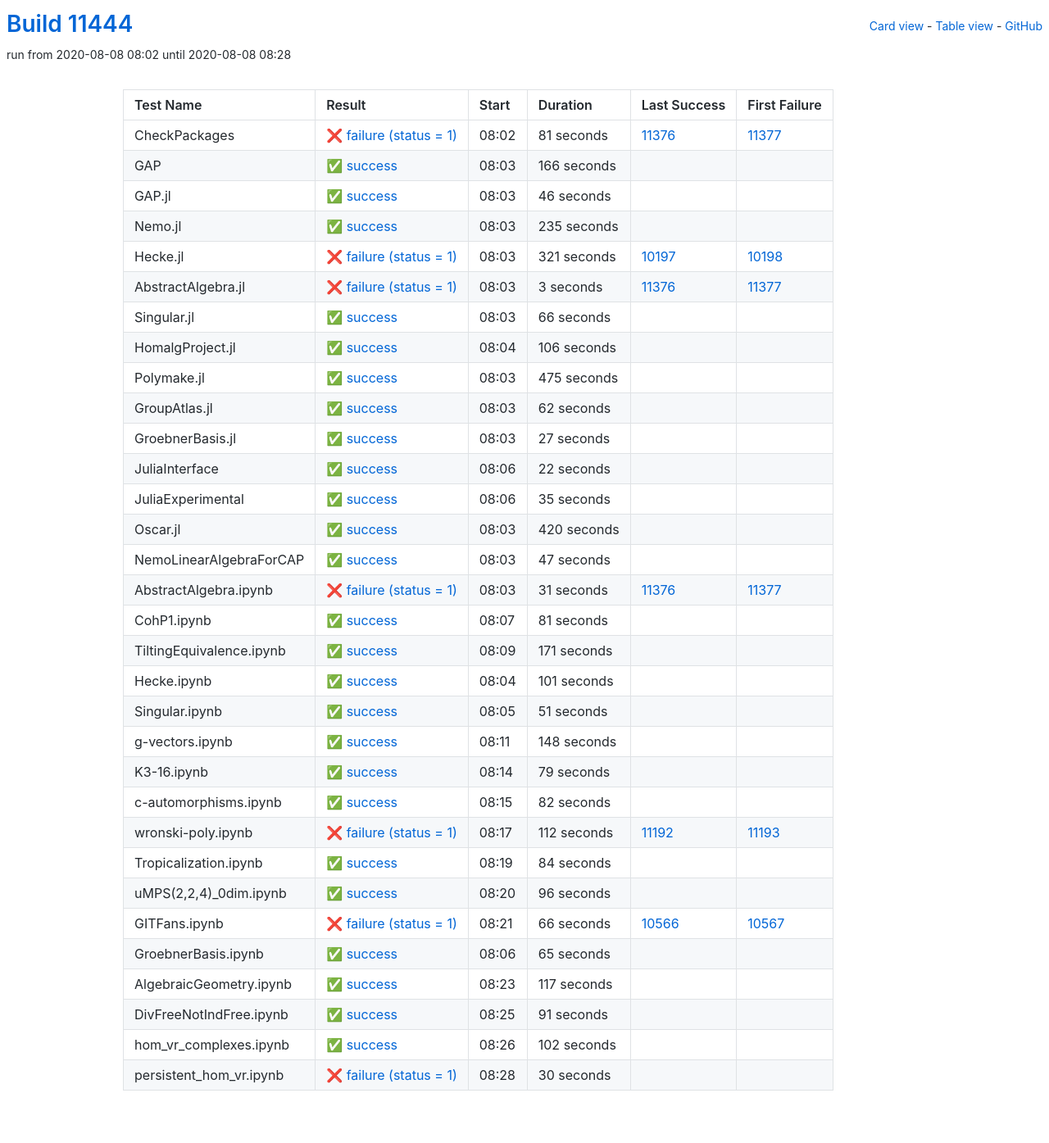
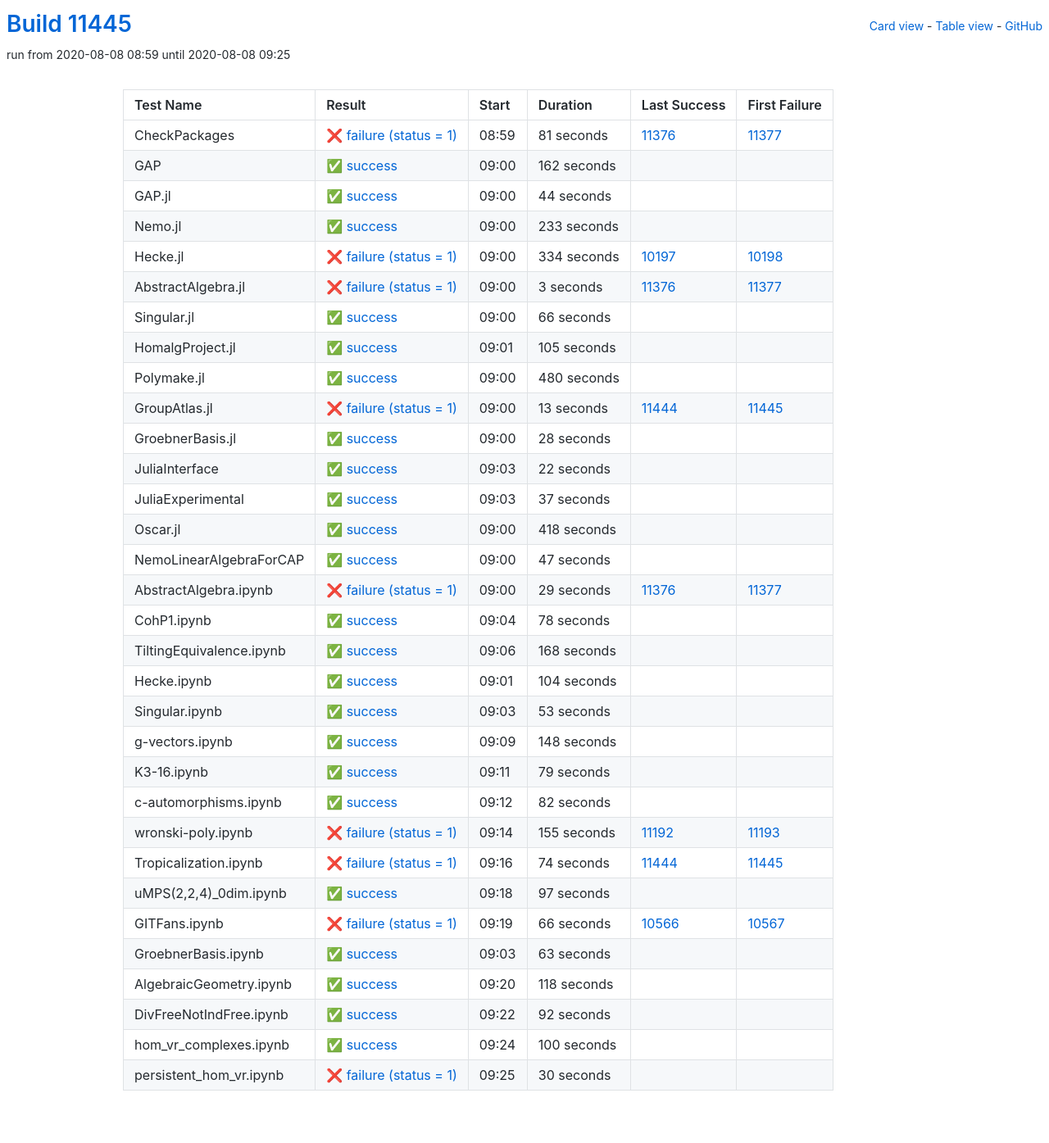
Before and after one commit to oscar-system/oscar-ci-status, a Jekyll site: the page built from table.html, in a window 1280 px wide. Shown: the whole page at 82% size. Built offline with Jekyll 4.4.1, drawn with Linux system fonts in a browser that asks for light colours.

Commit message:
Build #11445

```diff
--- a/_data/ci.yml
+++ b/_data/ci.yml
@@ -1,6 +1,6 @@
 ---
-build: 11444
-build_url: https://oscarci.mathematik.uni-kl.de/job/oscar/11444/
+build: 11445
+build_url: https://oscarci.mathematik.uni-kl.de/job/oscar/11445/
 job: oscar
 organization: oscar-system
 repo: oscar-ci-status
@@ -8,8 +8,8 @@ repourl: https://github.com/oscar-system/oscar-ci-status
 tests:
 - name: CheckPackages
   id: checkpackages
-  log: https://oscarci.mathematik.uni-kl.de/job/oscar/11444/artifact/logs/build-11444/CheckPackages.log
-  start: 2020-08-08 08:02
+  log: https://oscarci.mathematik.uni-kl.de/job/oscar/11445/artifact/logs/build-11445/CheckPackages.log
+  start: 2020-08-08 08:59
   success: false
   exitcode: 1
   status: failure
@@ -20,56 +20,56 @@ tests:
   first_failure_url: https://oscarci.mathematik.uni-kl.de/job/oscar/11377/
 - name: GAP
   id: gap
-  log: https://oscarci.mathematik.uni-kl.de/job/oscar/11444/artifact/logs/build-11444/GAP.log
-  start: 2020-08-08 08:03
+  log: https://oscarci.mathematik.uni-kl.de/job/oscar/11445/artifact/logs/build-11445/GAP.log
+  start: 2020-08-08 09:00
   success: true
   exitcode: 0
   status: success
-  duration: 166
+  duration: 162
   last_success: false
   last_success_url:
   first_failure: false
   first_failure_url:
 - name: GAP.jl
   id: gap-jl
-  log: https://oscarci.mathematik.uni-kl.de/job/oscar/11444/artifact/logs/build-11444/GAP.jl.log
-  start: 2020-08-08 08:03
+  log: https://oscarci.mathematik.uni-kl.de/job/oscar/11445/artifact/logs/build-11445/GAP.jl.log
+  start: 2020-08-08 09:00
   success: true
   exitcode: 0
   status: success
-  duration: 46
+  duration: 44
   last_success: false
   last_success_url:
   first_failure: false
   first_failure_url:
 - name: Nemo.jl
   id: nemo-jl
-  log: https://oscarci.mathematik.uni-kl.de/job/oscar/11444/artifact/logs/build-11444/Nemo.jl.log
-  start: 2020-08-08 08:03
+  log: https://oscarci.mathematik.uni-kl.de/job/oscar/11445/artifact/logs/build-11445/Nemo.jl.log
+  start: 2020-08-08 09:00
   success: true
   exitcode: 0
   status: success
-  duration: 235
+  duration: 233
   last_success: false
   last_success_url:
   first_failure: false
   first_failure_url:
 - name: Hecke.jl
   id: hecke-jl
-  log: https://oscarci.mathematik.uni-kl.de/job/oscar/11444/artifact/logs/build-11444/Hecke.jl.log
-  start: 2020-08-08 08:03
+  log: https://oscarci.mathematik.uni-kl.de/job/oscar/11445/artifact/logs/build-11445/Hecke.jl.log
+  start: 2020-08-08 09:00
   success: false
   exitcode: 1
   status: failure
-  duration: 321
+  duration: 334
   last_success: 10197
   last_success_url: https://oscarci.mathematik.uni-kl.de/job/oscar/10197/
   first_failure: 10198
   first_failure_url: https://oscarci.mathematik.uni-kl.de/job/oscar/10198/
 - name: AbstractAlgebra.jl
   id: abstractalgebra-jl
-  log: https://oscarci.mathematik.uni-kl.de/job/oscar/11444/artifact/logs/build-11444/AbstractAlgebra.jl.log
-  start: 2020-08-08 08:03
+  log: https://oscarci.mathematik.uni-kl.de/job/oscar/11445/artifact/logs/build-11445/AbstractAlgebra.jl.log
+  start: 2020-08-08 09:00
   success: false
   exitcode: 1
   status: failure
@@ -80,8 +80,8 @@ tests:
   first_failure_url: https://oscarci.mathematik.uni-kl.de/job/oscar/11377/
 - name: Singular.jl
   id: singular-jl
-  log: https://oscarci.mathematik.uni-kl.de/job/oscar/11444/artifact/logs/build-11444/Singular.jl.log
-  start: 2020-08-08 08:03
+  log: https://oscarci.mathematik.uni-kl.de/job/oscar/11445/artifact/logs/build-11445/Singular.jl.log
+  start: 2020-08-08 09:00
   success: true
   exitcode: 0
   status: success
@@ -92,56 +92,56 @@ tests:
   first_failure_url:
 - name: HomalgProject.jl
   id: homalgproject-jl
-  log: https://oscarci.mathematik.uni-kl.de/job/oscar/11444/artifact/logs/build-11444/HomalgProject.jl.log
-  start: 2020-08-08 08:04
+  log: https://oscarci.mathematik.uni-kl.de/job/oscar/11445/artifact/logs/build-11445/HomalgProject.jl.log
+  start: 2020-08-08 09:01
   success: true
   exitcode: 0
   status: success
-  duration: 106
+  duration: 105
   last_success: false
   last_success_url:
   first_failure: false
   first_failure_url:
 - name: Polymake.jl
   id: polymake-jl
-  log: https://oscarci.mathematik.uni-kl.de/job/oscar/11444/artifact/logs/build-11444/Polymake.jl.log
-  start: 2020-08-08 08:03
+  log: https://oscarci.mathematik.uni-kl.de/job/oscar/11445/artifact/logs/build-11445/Polymake.jl.log
+  start: 2020-08-08 09:00
   success: true
   exitcode: 0
   status: success
-  duration: 475
+  duration: 480
   last_success: false
   last_success_url:
   first_failure: false
   first_failure_url:
 - name: GroupAtlas.jl
   id: groupatlas-jl
-  log: https://oscarci.mathematik.uni-kl.de/job/oscar/11444/artifact/logs/build-11444/GroupAtlas.jl.log
-  start: 2020-08-08 08:03
+  log: https://oscarci.mathematik.uni-kl.de/job/oscar/11445/artifact/logs/build-11445/GroupAtlas.jl.log
+  start: 2020-08-08 09:00
+  success: false
+  exitcode: 1
+  status: failure
+  duration: 13
+  last_success: 11444
+  last_success_url: https://oscarci.mathematik.uni-kl.de/job/oscar/11444/
+  first_failure: 11445
+  first_failure_url: https://oscarci.mathematik.uni-kl.de/job/oscar/11445/
+- name: GroebnerBasis.jl
+  id: groebnerbasis-jl
+  log: https://oscarci.mathematik.uni-kl.de/job/oscar/11445/artifact/logs/build-11445/GroebnerBasis.jl.log
+  start: 2020-08-08 09:00
   success: true
   exitcode: 0
   status: success
-  duration: 62
-  last_success: false
-  last_success_url:
-  first_failure: false
-  first_failure_url:
-- name: GroebnerBasis.jl
-  id: groebnerbasis-jl
-  log: https://oscarci.mathematik.uni-kl.de/job/oscar/11444/artifact/logs/build-11444/GroebnerBasis.jl.log
-  start: 2020-08-08 08:03
-  success: true
-  exitcode: 0
-  status: success
-  duration: 27
+  duration: 28
   last_success: false
   last_success_url:
   first_failure: false
   first_failure_url:
 - name: JuliaInterface
   id: juliainterface
-  log: https://oscarci.mathematik.uni-kl.de/job/oscar/11444/artifact/logs/build-11444/JuliaInterface.log
-  start: 2020-08-08 08:06
+  log: https://oscarci.mathematik.uni-kl.de/job/oscar/11445/artifact/logs/build-11445/JuliaInterface.log
+  start: 2020-08-08 09:03
   success: true
   exitcode: 0
   status: success
@@ -152,32 +152,32 @@ tests:
   first_failure_url:
 - name: JuliaExperimental
   id: juliaexperimental
-  log: https://oscarci.mathematik.uni-kl.de/job/oscar/11444/artifact/logs/build-11444/JuliaExperimental.log
-  start: 2020-08-08 08:06
+  log: https://oscarci.mathematik.uni-kl.de/job/oscar/11445/artifact/logs/build-11445/JuliaExperimental.log
+  start: 2020-08-08 09:03
   success: true
   exitcode: 0
   status: success
-  duration: 35
+  duration: 37
   last_success: false
   last_success_url:
   first_failure: false
   first_failure_url:
 - name: Oscar.jl
   id: oscar-jl
-  log: https://oscarci.mathematik.uni-kl.de/job/oscar/11444/artifact/logs/build-11444/Oscar.jl.log
-  start: 2020-08-08 08:03
+  log: https://oscarci.mathematik.uni-kl.de/job/oscar/11445/artifact/logs/build-11445/Oscar.jl.log
+  start: 2020-08-08 09:00
   success: true
   exitcode: 0
   status: success
-  duration: 420
+  duration: 418
   last_success: false
   last_success_url:
   first_failure: false
   first_failure_url:
 - name: NemoLinearAlgebraForCAP
   id: nemolinearalgebraforcap
-  log: https://oscarci.mathematik.uni-kl.de/job/oscar/11444/artifact/logs/build-11444/NemoLinearAlgebraForCAP.log
-  start: 2020-08-08 08:03
+  log: https://oscarci.mathematik.uni-kl.de/job/oscar/11445/artifact/logs/build-11445/NemoLinearAlgebraForCAP.log
+  start: 2020-08-08 09:00
   success: true
   exitcode: 0
   status: success
@@ -188,68 +188,68 @@ tests:
   first_failure_url:
 - name: AbstractAlgebra.ipynb
   id: abstractalgebra-ipynb
-  log: https://oscarci.mathematik.uni-kl.de/job/oscar/11444/artifact/logs/build-11444/AbstractAlgebra.ipynb.log
-  start: 2020-08-08 08:03
+  log: https://oscarci.mathematik.uni-kl.de/job/oscar/11445/artifact/logs/build-11445/AbstractAlgebra.ipynb.log
+  start: 2020-08-08 09:00
   success: false
   exitcode: 1
   status: failure
-  duration: 31
+  duration: 29
   last_success: 11376
   last_success_url: https://oscarci.mathematik.uni-kl.de/job/oscar/11376/
   first_failure: 11377
   first_failure_url: https://oscarci.mathematik.uni-kl.de/job/oscar/11377/
 - name: CohP1.ipynb
   id: cohp1-ipynb
-  log: https://oscarci.mathematik.uni-kl.de/job/oscar/11444/artifact/logs/build-11444/CohP1.ipynb.log
-  start: 2020-08-08 08:07
+  log: https://oscarci.mathematik.uni-kl.de/job/oscar/11445/artifact/logs/build-11445/CohP1.ipynb.log
+  start: 2020-08-08 09:04
   success: true
   exitcode: 0
   status: success
-  duration: 81
+  duration: 78
   last_success: false
   last_success_url:
   first_failure: false
   first_failure_url:
 - name: TiltingEquivalence.ipynb
   id: tiltingequivalence-ipynb
-  log: https://oscarci.mathematik.uni-kl.de/job/oscar/11444/artifact/logs/build-11444/TiltingEquivalence.ipynb.log
-  start: 2020-08-08 08:09
+  log: https://oscarci.mathematik.uni-kl.de/job/oscar/11445/artifact/logs/build-11445/TiltingEquivalence.ipynb.log
+  start: 2020-08-08 09:06
   success: true
   exitcode: 0
   status: success
-  duration: 171
+  duration: 168
   last_success: false
   last_success_url:
   first_failure: false
   first_failure_url:
 - name: Hecke.ipynb
   id: hecke-ipynb
-  log: https://oscarci.mathematik.uni-kl.de/job/oscar/11444/artifact/logs/build-11444/Hecke.ipynb.log
-  start: 2020-08-08 08:04
+  log: https://oscarci.mathematik.uni-kl.de/job/oscar/11445/artifact/logs/build-11445/Hecke.ipynb.log
+  start: 2020-08-08 09:01
   success: true
   exitcode: 0
   status: success
-  duration: 101
+  duration: 104
   last_success: false
   last_success_url:
   first_failure: false
   first_failure_url:
 - name: Singular.ipynb
   id: singular-ipynb
-  log: https://oscarci.mathematik.uni-kl.de/job/oscar/11444/artifact/logs/build-11444/Singular.ipynb.log
-  start: 2020-08-08 08:05
+  log: https://oscarci.mathematik.uni-kl.de/job/oscar/11445/artifact/logs/build-11445/Singular.ipynb.log
+  start: 2020-08-08 09:03
   success: true
   exitcode: 0
   status: success
-  duration: 51
+  duration: 53
   last_success: false
   last_success_url:
   first_failure: false
   first_failure_url:
 - name: g-vectors.ipynb
   id: g-vectors-ipynb
-  log: https://oscarci.mathematik.uni-kl.de/job/oscar/11444/artifact/logs/build-11444/g-vectors.ipynb.log
-  start: 2020-08-08 08:11
+  log: https://oscarci.mathematik.uni-kl.de/job/oscar/11445/artifact/logs/build-11445/g-vectors.ipynb.log
+  start: 2020-08-08 09:09
   success: true
   exitcode: 0
   status: success
@@ -260,8 +260,8 @@ tests:
   first_failure_url:
 - name: K3-16.ipynb
   id: k3-16-ipynb
-  log: https://oscarci.mathematik.uni-kl.de/job/oscar/11444/artifact/logs/build-11444/K3-16.ipynb.log
-  start: 2020-08-08 08:14
+  log: https://oscarci.mathematik.uni-kl.de/job/oscar/11445/artifact/logs/build-11445/K3-16.ipynb.log
+  start: 2020-08-08 09:11
   success: true
   exitcode: 0
   status: success
@@ -272,8 +272,8 @@ tests:
   first_failure_url:
 - name: c-automorphisms.ipynb
   id: c-automorphisms-ipynb
-  log: https://oscarci.mathematik.uni-kl.de/job/oscar/11444/artifact/logs/build-11444/c-automorphisms.ipynb.log
-  start: 2020-08-08 08:15
+  log: https://oscarci.mathematik.uni-kl.de/job/oscar/11445/artifact/logs/build-11445/c-automorphisms.ipynb.log
+  start: 2020-08-08 09:12
   success: true
   exitcode: 0
   status: success
@@ -284,44 +284,44 @@ tests:
   first_failure_url:
 - name: wronski-poly.ipynb
   id: wronski-poly-ipynb
-  log: https://oscarci.mathematik.uni-kl.de/job/oscar/11444/artifact/logs/build-11444/wronski-poly.ipynb.log
-  start: 2020-08-08 08:17
+  log: https://oscarci.mathematik.uni-kl.de/job/oscar/11445/artifact/logs/build-11445/wronski-poly.ipynb.log
+  start: 2020-08-08 09:14
   success: false
   exitcode: 1
   status: failure
-  duration: 112
+  duration: 155
   last_success: 11192
   last_success_url: https://oscarci.mathematik.uni-kl.de/job/oscar/11192/
   first_failure: 11193
   first_failure_url: https://oscarci.mathematik.uni-kl.de/job/oscar/11193/
 - name: Tropicalization.ipynb
   id: tropicalization-ipynb
-  log: https://oscarci.mathematik.uni-kl.de/job/oscar/11444/artifact/logs/build-11444/Tropicalization.ipynb.log
-  start: 2020-08-08 08:19
+  log: https://oscarci.mathematik.uni-kl.de/job/oscar/11445/artifact/logs/build-11445/Tropicalization.ipynb.log
+  start: 2020-08-08 09:16
+  success: false
+  exitcode: 1
+  status: failure
+  duration: 74
+  last_success: 11444
+  last_success_url: https://oscarci.mathematik.uni-kl.de/job/oscar/11444/
+  first_failure: 11445
+  first_failure_url: https://oscarci.mathematik.uni-kl.de/job/oscar/11445/
+- name: uMPS(2,2,4)_0dim.ipynb
+  id: umps-2-2-4-0dim-ipynb
+  log: https://oscarci.mathematik.uni-kl.de/job/oscar/11445/artifact/logs/build-11445/uMPS-2-2-4-_0dim.ipynb.log
+  start: 2020-08-08 09:18
   success: true
   exitcode: 0
   status: success
-  duration: 84
-  last_success: false
-  last_success_url:
-  first_failure: false
-  first_failure_url:
-- name: uMPS(2,2,4)_0dim.ipynb
-  id: umps-2-2-4-0dim-ipynb
-  log: https://oscarci.mathematik.uni-kl.de/job/oscar/11444/artifact/logs/build-11444/uMPS-2-2-4-_0dim.ipynb.log
-  start: 2020-08-08 08:20
-  success: true
-  exitcode: 0
-  status: success
-  duration: 96
+  duration: 97
   last_success: false
   last_success_url:
   first_failure: false
   first_failure_url:
 - name: GITFans.ipynb
   id: gitfans-ipynb
-  log: https://oscarci.mathematik.uni-kl.de/job/oscar/11444/artifact/logs/build-11444/GITFans.ipynb.log
-  start: 2020-08-08 08:21
+  log: https://oscarci.mathematik.uni-kl.de/job/oscar/11445/artifact/logs/build-11445/GITFans.ipynb.log
+  start: 2020-08-08 09:19
   success: false
   exitcode: 1
   status: failure
@@ -332,56 +332,56 @@ tests:
   first_failure_url: https://oscarci.mathematik.uni-kl.de/job/oscar/10567/
 - name: GroebnerBasis.ipynb
   id: groebnerbasis-ipynb
-  log: https://oscarci.mathematik.uni-kl.de/job/oscar/11444/artifact/logs/build-11444/GroebnerBasis.ipynb.log
-  start: 2020-08-08 08:06
+  log: https://oscarci.mathematik.uni-kl.de/job/oscar/11445/artifact/logs/build-11445/GroebnerBasis.ipynb.log
+  start: 2020-08-08 09:03
   success: true
   exitcode: 0
   status: success
-  duration: 65
+  duration: 63
   last_success: false
   last_success_url:
   first_failure: false
   first_failure_url:
 - name: AlgebraicGeometry.ipynb
   id: algebraicgeometry-ipynb
-  log: https://oscarci.mathematik.uni-kl.de/job/oscar/11444/artifact/logs/build-11444/AlgebraicGeometry.ipynb.log
-  start: 2020-08-08 08:23
+  log: https://oscarci.mathematik.uni-kl.de/job/oscar/11445/artifact/logs/build-11445/AlgebraicGeometry.ipynb.log
+  start: 2020-08-08 09:20
   success: true
   exitcode: 0
   status: success
-  duration: 117
+  duration: 118
   last_success: false
   last_success_url:
   first_failure: false
   first_failure_url:
 - name: DivFreeNotIndFree.ipynb
   id: divfreenotindfree-ipynb
-  log: https://oscarci.mathematik.uni-kl.de/job/oscar/11444/artifact/logs/build-11444/DivFreeNotIndFree.ipynb.log
-  start: 2020-08-08 08:25
+  log: https://oscarci.mathematik.uni-kl.de/job/oscar/11445/artifact/logs/build-11445/DivFreeNotIndFree.ipynb.log
+  start: 2020-08-08 09:22
   success: true
   exitcode: 0
   status: success
-  duration: 91
+  duration: 92
   last_success: false
   last_success_url:
   first_failure: false
   first_failure_url:
 - name: hom_vr_complexes.ipynb
   id: hom-vr-complexes-ipynb
-  log: https://oscarci.mathematik.uni-kl.de/job/oscar/11444/artifact/logs/build-11444/hom_vr_complexes.ipynb.log
-  start: 2020-08-08 08:26
+  log: https://oscarci.mathematik.uni-kl.de/job/oscar/11445/artifact/logs/build-11445/hom_vr_complexes.ipynb.log
+  start: 2020-08-08 09:24
   success: true
   exitcode: 0
   status: success
-  duration: 102
+  duration: 100
   last_success: false
   last_success_url:
   first_failure: false
   first_failure_url:
 - name: persistent_hom_vr.ipynb
   id: persistent-hom-vr-ipynb
-  log: https://oscarci.mathematik.uni-kl.de/job/oscar/11444/artifact/logs/build-11444/persistent_hom_vr.ipynb.log
-  start: 2020-08-08 08:28
+  log: https://oscarci.mathematik.uni-kl.de/job/oscar/11445/artifact/logs/build-11445/persistent_hom_vr.ipynb.log
+  start: 2020-08-08 09:25
   success: false
   exitcode: 1
   status: failure
```
Also changed, not shown: README.md.
